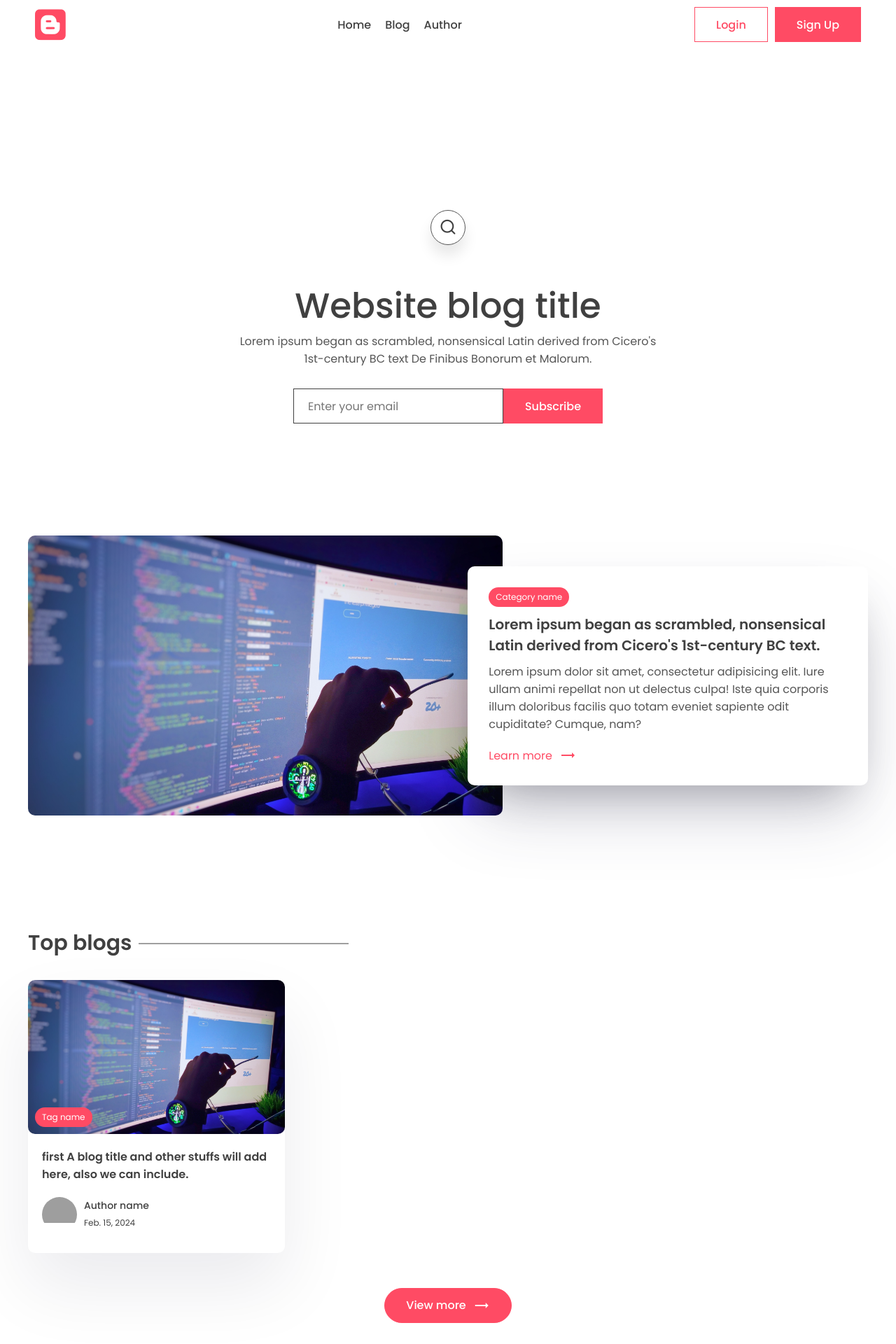
After one commit to RadoslawJanik/blogapp, a Django app: page / in a window 1280 px wide. The commit adds this page. Shown: the top 1920 px of the page at 70% size. Run offline with Django 4.2, Linux system fonts and the light colour scheme; data comes from the database, SQL or seed files in the repository; both versions use the stored data as it was after the commit; some libraries are stand-ins or nearby versions; grey boxes are pictures that could not be loaded.

Commit message:
home page, tags

```diff
--- a/app/admin.py
+++ b/app/admin.py
@@ -1,6 +1,7 @@
 from django.contrib import admin
 
 # Register your models here.
-from app.models import Post
+from app.models import Post, Tag
 
 admin.site.register(Post)
+admin.site.register(Tag)
--- a/app/models.py
+++ b/app/models.py
@@ -1,9 +1,24 @@
 from django.db import models
+from django.utils.text import slugify
 
 # Create your models here.
+class Tag(models.Model):
+    name = models.CharField(max_length=100)
+    description = models.CharField(max_length=100)
+    slug = models.SlugField(max_length=200, unique=True)
+
+    def save(self, *args, **kwargs):
+        if not self.id:
+            self.slug = slugify(self.name)
+        return super(Tag, self).save(*args,**kwargs)
+
+    def __str__(self):
+        return self.name
+
 class Post(models.Model):
     title =  models.CharField(max_length=200)
     content = models.TextField()
     last_updated = models.DateTimeField(auto_now=True)
     slug = models.SlugField(max_length=200, unique=True)
     image = models.ImageField(null=True, blank=True, upload_to="images/")
+    tags = models.ManyToManyField(Tag, blank=True, related_name='post')
--- /dev/null
+++ b/app/templates/app/index.html
@@ -0,0 +1,142 @@
+{% extends 'base.html'%}
+{% block title %}Blog | Welcome{% endblock title %}
+{% block content %}
+    <main class="sp">
+      <div class="container">
+        <center>
+          <div class="search-bar">
+            <input type="text" placeholder="Search" />
+            <div class="animated-search" onclick="searchbar()">
+              <i class="uil uil-search"></i>
+            </div>
+          </div>
+          <div class="typo">
+            <h1 class="title">Website blog title</h1>
+            <p>
+              Lorem ipsum began as scrambled, nonsensical Latin derived from
+              Cicero's 1st-century BC text De Finibus Bonorum et Malorum.
+            </p>
+          </div>
+          <div class="newsletter">
+            <form method="POST">
+              <input
+                type="email"
+                name="email"
+                maxlength="100"
+                placeholder="Enter your email"
+                required=""
+                id="id_email"
+              />
+              <button class="btn btn-primary">Subscribe</button>
+            </form>
+          </div>
+        </center>
+      </div>
+    </main>
+    <section class="sp">
+      <div class="container">
+        <div class="grid-2">
+          <div class="post-img">
+            <img src="images/post.png" alt="" />
+          </div>
+          <div class="post-content">
+            <div class="cetagory">
+              <p>Category name</p>
+            </div>
+            <h1>
+              Lorem ipsum began as scrambled, nonsensical Latin derived from
+              Cicero's 1st-century BC text.
+            </h1>
+            <p class="des">
+              Lorem ipsum dolor sit amet, consectetur adipisicing elit. Iure
+              ullam animi repellat non ut delectus culpa! Iste quia corporis
+              illum doloribus facilis quo totam eveniet sapiente odit
+              cupiditate? Cumque, nam?
+            </p>
+            <a class="learn" href="#"
+              >Learn more <span class="material-icons"> trending_flat </span></a
+            >
+          </div>
+        </div>
+      </div>
+    </section>
+    <section class="sp">
+      <div class="container">
+        <h1 class="sec-title">Top blogs</h1>
+        <div class="grid-3">
+            {% for post in posts %}
+          <!-- card -->
+          <a href="{% url 'post_page' post.slug %}">
+            <div class="card">
+              <div class="post-img">
+                <img src="{{post.image.url}}" alt="" />
+                <div class="tag">Tag name</div>
+              </div>
+              <div class="card-content">
+                <h3>
+                  {{post.title}}
+                  A blog title and other stuffs will add here, also we can
+                  include.
+                </h3>
+                <div class="author">
+                  <div class="profile-pic">
+                    <img src="images/author.svg" alt="" />
+                  </div>
+                  <div class="details">
+                    <p>Author name</p>
+                    <small>{{post.last_updated|date}}</post></small>
+                  </div>
+                </div>
+              </div>
+            </div>
+          </a>
+          <!-- card end-->
+          {% endfor %}
+        </div>
+        <center>
+          <a href=""><button class="btn btn-primary rounded view">
+            View more <span class="material-icons"> trending_flat </span>
+          </button></a>
+        </center>
+      </div>
+    </section>
+    <section class="sp">
+      <div class="container">
+        <h1 class="sec-title">New blogs</h1>
+        <div class="grid-3">
+          {% for post in posts %}
+          <!-- card -->
+          <a href="{% url 'post_page' post.slug %}">
+            <div class="card">
+              <div class="post-img">
+                <img src="{{post.image.url}}" alt="" />
+                <div class="tag">Tag name</div>
+              </div>
+              <div class="card-content">
+                <h3>
+                  {{post.title}}
+                </h3>
+                <div class="author">
+                  <div class="profile-pic">
+                    <img src="images/author.svg" alt="" />
+                  </div>
+                  <div class="details">
+                    <p>Author name</p>
+                    <small>{{post.last_updated|date}}</small>
+                  </div>
+                </div>
+              </div>
+            </div>
+          </a>
+          <!-- card end-->
+          {% endfor %}
+
+        </div>
+        <center>
+          <a href=""><button class="btn btn-primary rounded view">
+            View more <span class="material-icons"> trending_flat </span>
+          </button></a>
+        </center>
+      </div>
+    </section>
+    {% endblock content %}
--- a/app/urls.py
+++ b/app/urls.py
@@ -3,5 +3,6 @@ from django.urls import path
 from . import views
 
 urlpatterns = [
-    path('post/<slug:slug>',views.post_page,name='post_page')
+    path('post/<slug:slug>',views.post_page,name='post_page'),
+    path('', views.index, name="index")
 ]
--- a/app/views.py
+++ b/app/views.py
@@ -3,8 +3,15 @@ from django.shortcuts import render
 from app.models import Post
 
 # Create your views here.
+
+
 def post_page(request,slug):
     post = Post.objects.get(slug=slug)
 
     context = {'post':post}
     return render(request, 'app/post.html',context)
+
+def index(request):
+    posts = Post.objects.all()
+    context = {'posts':posts}
+    return render(request,'app/index.html',context)
```
Also changed, not shown: app/templates/app/post.html (+3 -11 lines), app/migrations/0002_tag_post_tags.py (added), db.sqlite3.
